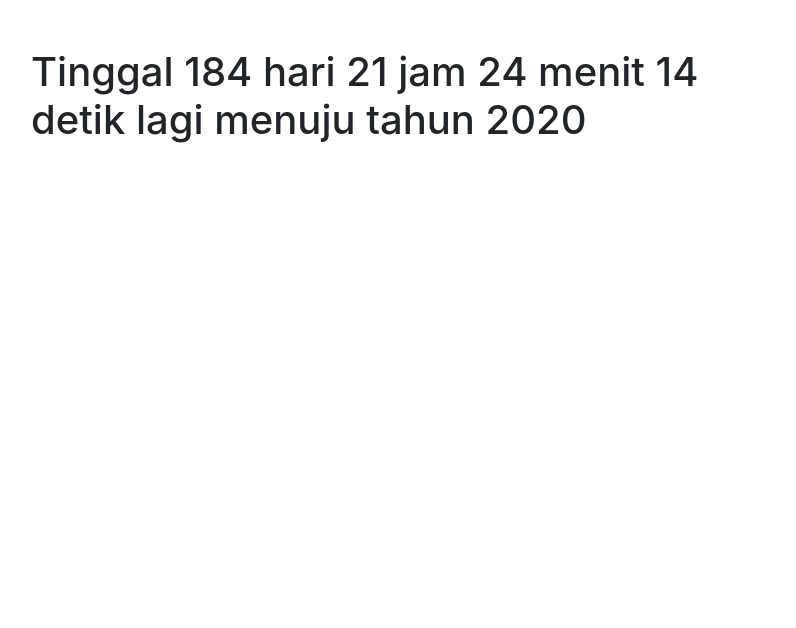
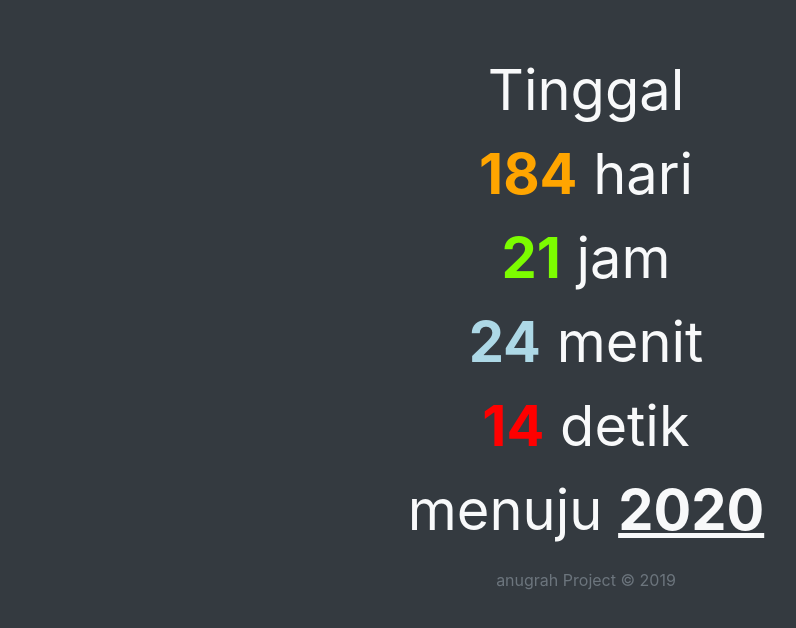
Before and after one commit to anugrahra/hitung-mundur, a plain HTML site: page index.html in a window 1280 px wide. Shown: the whole page, without its empty margins (54-850 px from the left). Drawn offline with nearby package versions, Linux system fonts and the light colour scheme.

Commit message:
didandanin biar kece

```diff
--- /dev/null
+++ b/css/style.css
@@ -0,0 +1,36 @@
+a {
+    color: inherit;
+}
+
+a:hover {
+    color: white;
+}
+
+.utama {
+    font-size: 3.5em;
+}
+
+.oren {
+    color: orange;
+    font-weight: bold;
+}
+
+.ijo {
+    color: lawngreen;
+    font-weight: bold;
+}
+
+.biru {
+    color: lightblue;
+    font-weight: bold;
+}
+
+.merah {
+    color: red;
+    font-weight: bold;
+}
+
+.duapuluh {
+    font-weight: bold;
+    text-decoration: underline;
+}
--- a/index.html
+++ b/index.html
@@ -9,15 +9,27 @@
     <!-- Bootstrap CSS -->
     <link rel="stylesheet" href="https://stackpath.bootstrapcdn.com/bootstrap/4.3.1/css/bootstrap.min.css"
         integrity="sha384-ggOyR0iXCbMQv3Xipma34MD+dH/1fQ784/j6cY/iJTQUOhcWr7x9JvoRxT2MZw1T" crossorigin="anonymous">
+    <link rel="stylesheet" href="css/style.css">
 
     <title>do go to 2020</title>
 </head>
 
-<body>
+<body class="bg-dark text-light">
     <div class="container">
         <div class="row mt-5">
-            <div class="col-md-8" id="teks">
-
+            <div class="col text-center" id="teks">
+                <p class="utama">Tinggal<br>
+                    <span class="oren">000</span> hari<br>
+                    <span class="ijo">000</span> jam<br>
+                    <span class="biru">000</span> menit<br>
+                    <span class="merah">000</span> detik<br>
+                    menuju <span class="duapuluh">2020</span>
+                </p>
+            </div>
+        </div>
+        <div class="row text-muted">
+            <div class="col text-center">
+                <p><a href="https://github.com/anugrahra">anugrah Project</a> &copy; 2019</p>
             </div>
         </div>
     </div>
--- a/js/script.js
+++ b/js/script.js
@@ -13,7 +13,15 @@ const hitungMundur = setInterval(function () {
     const detik = Math.floor(selisih % (1000 * 60) / 1000)
 
     const teks = document.getElementById('teks')
-    teks.innerHTML = '<h1>Tinggal ' + hari + ' hari ' + jam + ' jam ' + menit + ' menit ' + detik + ' detik lagi menuju tahun 2020</h1>'
+    teks.innerHTML = `
+                    <p class="utama">Tinggal<br>
+                        <span class="oren">`+ hari +`</span> hari<br>
+                        <span class="ijo">`+ jam +`</span> jam<br>
+                        <span class="biru">`+ menit +`</span> menit<br>
+                        <span class="merah">`+ detik +`</span> detik<br>
+                        menuju <span class="duapuluh">2020</span>
+                    </p>
+                    `
 
     if (selisih < 0) {
         clearInterval(hitungMundur)
```
